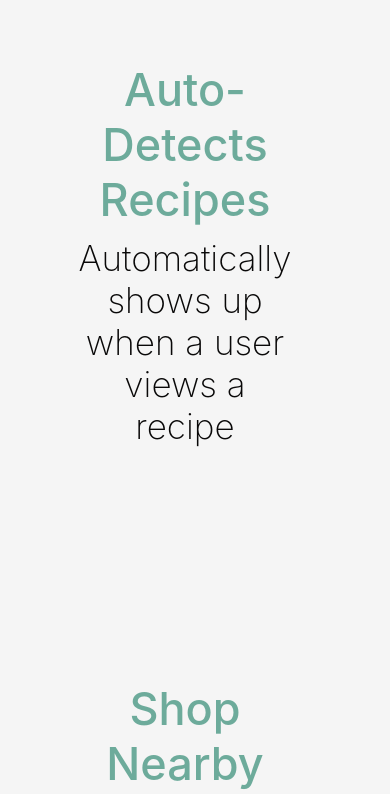
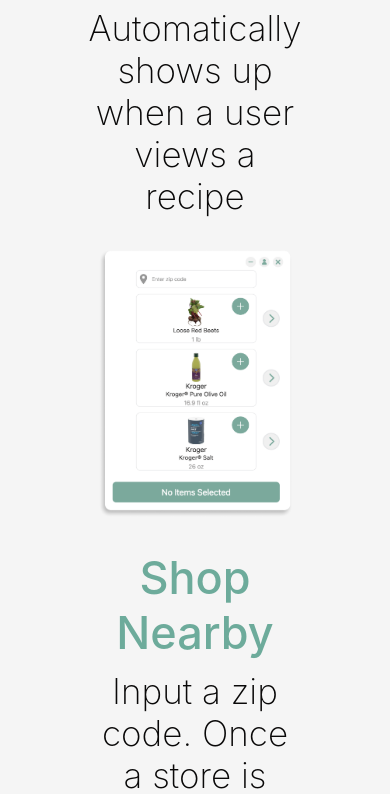
Before and after one commit to maddieduck/CeresCartWebsite, a plain HTML site: page index.html in a window 390 px wide. Shown: the part 990-1784 px from the top of the page. Drawn offline with Linux system fonts and the light colour scheme.

Commit message:
fixing product on mobile

```diff
--- a/allPages.css
+++ b/allPages.css
@@ -106,6 +106,9 @@ header {
     .hideOnMobile {
         display: none;
     }
+    .displayOnMobile {
+        display: flex;
+    }
     #menu {
         display: flex;
     }
--- a/index.html
+++ b/index.html
@@ -5,8 +5,8 @@
     <meta http-equiv="X-UA-Compatible" content="IE=edge">
     <meta name="viewport" content="width=device-width, initial-scale=1.0">
     <title>Ceres Cart Website</title>
+    <link rel="stylesheet" href="mainPage.css">
     <link rel="stylesheet" href="allPages.css">
-    <link rel="stylesheet" href="mainPage.css">
     <link rel="icon" href="images/Ceres Cart Logo.png">
 </head>
 <body>
@@ -74,7 +74,7 @@
     <section id="product">
         <div id="productImages" class="hideOnMobile">
             <img src="/images/Desktop Background.png" alt="Sticky Image" class="desktopImage">
-            <img id="screenshot" src="/images/Screenshot 2.png" alt="Sticky Image" class="screenshot">
+            <img id="mainScreenshot" src="/images/Screenshot 1.png" alt="Sticky Image" class="screenshot">
         </div>
         <div id="allProductText">
             <div class="productText">
@@ -84,6 +84,7 @@
                 <div class="smallerProductText">
                     Automatically shows up when a user views a recipe
                 </div>
+                <img src="/images/Screenshot 1.png" alt="Sticky Image" class="mobileScreenshots displayOnMobile">
             </div>
             <div class="productText">
                 <div class="largerProductText">
@@ -92,6 +93,7 @@
                 <div class="smallerProductText">
                     Input a zip code. Once a store is selected, accurate pricing for items becomes available.
                 </div>
+                <img src="/images/Screenshot 3.png" alt="Sticky Image" class="mobileScreenshots displayOnMobile">
             </div>
             <div class="productText">
                 <div class="largerProductText">
@@ -100,6 +102,7 @@
                 <div class="smallerProductText">
                     Press arrows to pan through ingredients. Add ingredients with the +.
                 </div>
+                <img src="/images/Screenshot 6.png" alt="Sticky Image" class="mobileScreenshots displayOnMobile">
             </div>
             <div class="productText">
                 <div class="largerProductText">
@@ -108,6 +111,7 @@
                 <div class="smallerProductText">
                     Adding items adds items directly to your cart. Go to the store's website to finish checkout.
                 </div>
+                <img src="/images/Screenshot 8.png" alt="Sticky Image" class="mobileScreenshots displayOnMobile">
             </div>
         </div>
     </section>
--- a/mainPage.css
+++ b/mainPage.css
@@ -7,7 +7,7 @@
 }
 #product{
     background-color: #f5f5f5;
-    height: 340vh;
+    min-height: 340vh;
     overflow: hidden;
     position: relative;
     overflow-y: auto;
@@ -32,8 +32,13 @@
     flex-direction: column;
     margin-right: 20px;
 }
+@media (max-width: 600px) {
+    #allProductText {
+        margin-right: 0px;
+    }
+}
 .productText {
-    height: 80vh;
+    min-height: 80vh;
     display: flex;
     flex-direction: column;
     align-items: center;
@@ -50,13 +55,19 @@
     font-weight: 200;
     margin-top: 10px;
 }
-.screenshot {
+#mainScreenshot {
     position: fixed;
     left: 15%;
     width: 25%;
     margin: 0;
     padding: 0;
     border: 0;
+}
+.mobileScreenshots{
+    width: 100%;
+    display: none;
+    margin-top: 32px;
+    margin-bottom: 32px;
 }
 .outmostPricingDiv{
     width: 300px;
```
